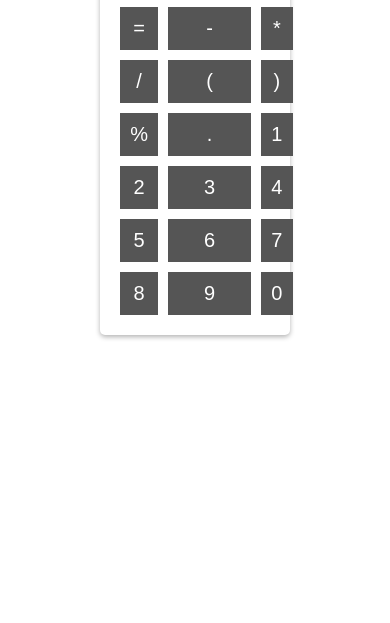
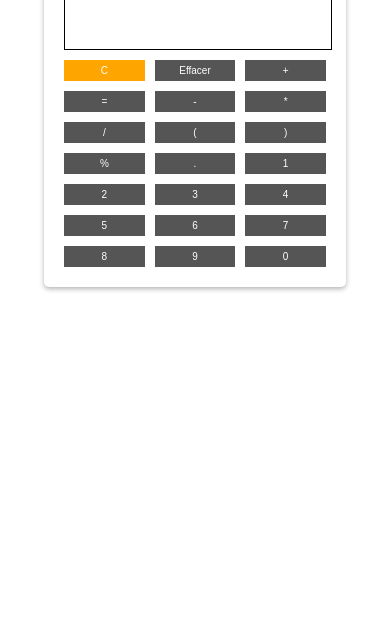
Before and after one commit to BernieMathieu/Ma_calculatrice, a plain HTML site: page index.html in a window 390 px wide. Shown: the part 221-844 px from the top of the page. Drawn offline with Linux system fonts and the light colour scheme.

Commit message:
deuxième version

```diff
--- a/style.css
+++ b/style.css
@@ -43,3 +43,39 @@
   button:focus {
     border: purple;
   }
+
+  @media screen and (max-width:430px) {
+    .calculator {
+
+      padding: 20px;
+      border-radius: 5px;
+      box-shadow: 0 2px 5px rgba(0, 0, 0, 0.3);
+      background-color: #fff;
+      margin: 0 auto;
+      width: 70%;
+    }
+
+    button {
+      padding: 5px;
+      color: #fff;
+      font-size: 10px;
+      background-color: #555;
+      border: none;
+      transition: 0.2s ease-in-out;
+      cursor: pointer;
+
+    }
+
+    body {
+      padding-top: 100px;
+    }
+
+    #display{
+      padding: 15px;
+      margin-bottom: 10px;
+      font-size: 27px;
+      width: 90%;
+      border: solid 1px black;
+    }
+
+  }
```
